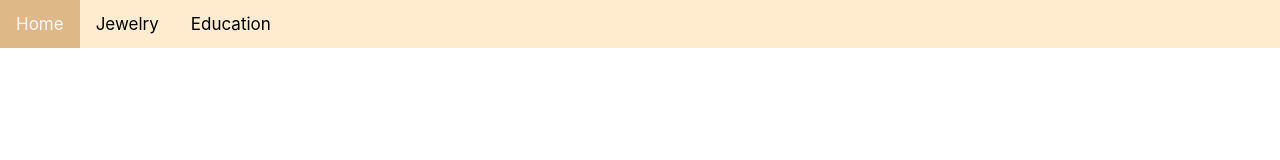
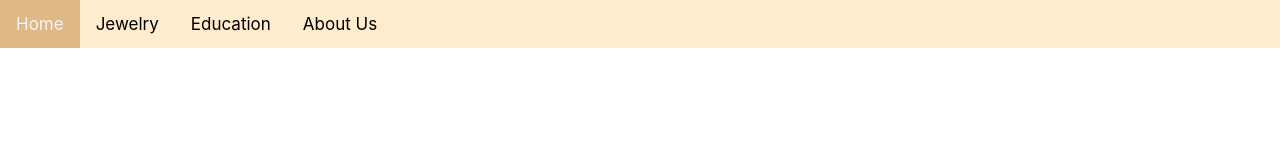
Before and after one commit to hulaus/DNJ-Jewelry-Repair, a React (Create React App) app in the folder dnj-jewelry/: page / in a window 1280 px wide. Shown: the top 160 px of the page. Built offline with nearby package versions, Linux system fonts and the light colour scheme.

Commit message:
Changed layout

```diff
--- a/dnj-jewelry/src/Views/home.jsx
+++ b/dnj-jewelry/src/Views/home.jsx
@@ -7,6 +7,7 @@ function Home() {
                     <a className='active' href="/">Home</a>
                     <a href="/jewelery">Jewelry</a>
                     <a href="/edu">Education</a>
+                    <a href="/abt">About Us</a>
                 </div>
             </main>
         </div>
```
